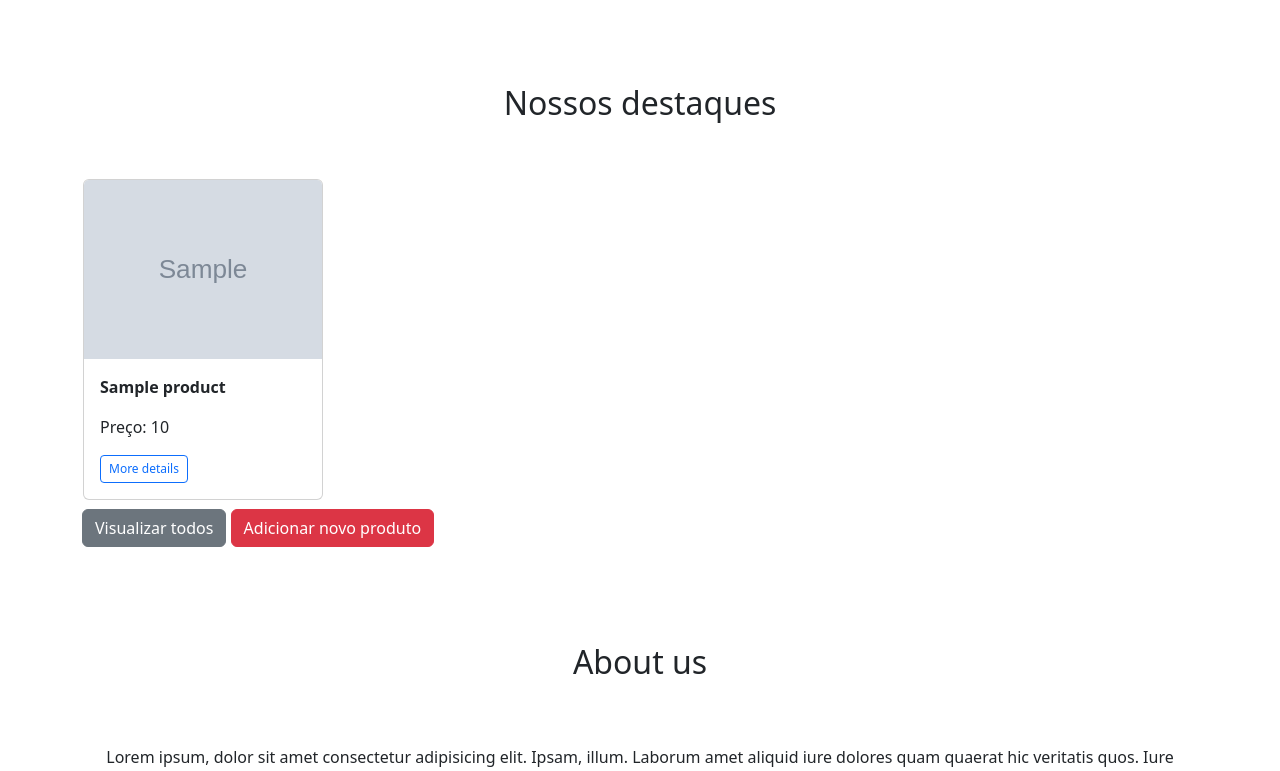
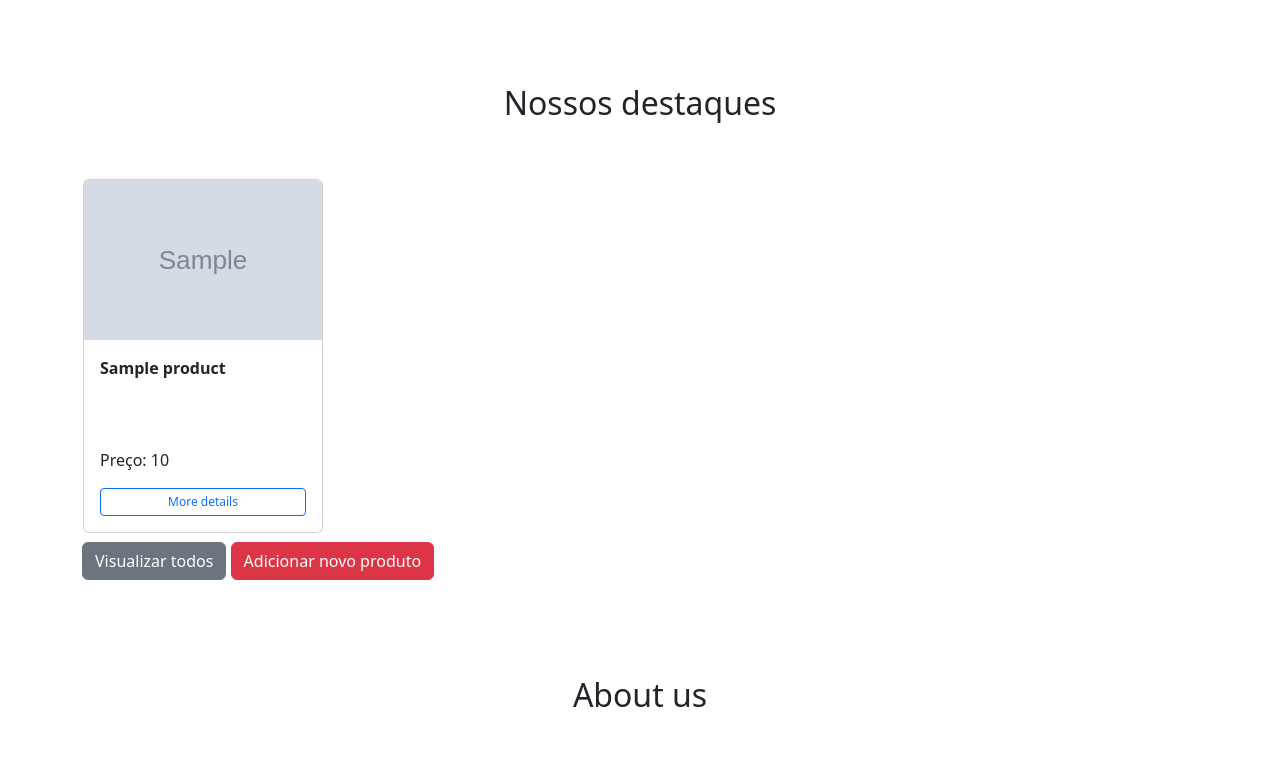
Before and after one commit to J0AOLucas/MongoDB, a Flask app: page / in a window 1280 px wide. Shown: the part 1408-2179 px from the top of the page. Run offline with Flask 3, Linux system fonts and the light colour scheme; grey boxes marked "Sample" are stand-in pictures; a database or web service that is not in the repository returns one stand-in record (values such as "Sample title"); lists and menus that the app fills with data are empty.

Commit message:
rolagem itens home

```diff
--- a/main.py
+++ b/main.py
@@ -13,7 +13,7 @@ collection = db['products']
 
 @app.route("/", methods=['GET'])
 def home():
-    documentos = collection.find().limit(4)
+    documentos = collection.find().limit(8)
     return render_template("home.html", documentos=documentos)
 
 
@@ -22,7 +22,7 @@ def produtos():
     if request.method == 'POST':
         opcao_ordenacao = request.form.get('ordenacao')
 
-        filtro = {'Price': {'$ne': ''}}  # Adicione o campo que deseja filtrar
+        filtro = {'Price': {'$ne': ''}}
 
         if opcao_ordenacao == "Ordenar pelo nome":
             documentos = collection.find(filtro).sort('Name').limit(90)
--- a/static/style.css
+++ b/static/style.css
@@ -11,3 +11,35 @@
     height: 60px; /* Altura do seu rodapé */
     background-color: #f5f5f5;
 }
+
+.horizontal-scroll-container {
+    overflow-x: auto;
+    white-space: nowrap;
+}
+
+.card.custom-card {
+    width: 15rem;
+}
+
+.card.custom-card .card-img-top {
+    height: 10rem;
+    object-fit: cover;
+}
+
+.card.custom-card .card-body {
+    height: 12rem; /* altura fixa para o card-body */
+}
+
+.card.custom-card .card-text {
+    overflow: hidden;
+    text-overflow: ellipsis;
+    display: -webkit-box;
+    -webkit-box-orient: vertical;
+    -webkit-line-clamp: 2; /* Defina como 2 para mostrar até 2 linhas */
+    max-height: calc(1.5em * 2); /* altura máxima para 2 linhas */
+    line-height: 1.5em;
+}
+
+.card.custom-card .text-body {
+    margin-top: auto; /* empurra o restante do conteúdo do card-body para baixo */
+}
--- a/templates/details.html
+++ b/templates/details.html
@@ -5,6 +5,8 @@
     <meta name="viewport" content="width=device-width, initial-scale=1">
     <title>Monte Carlos Acessórios</title>
     <link href="https://cdn.jsdelivr.net/npm/bootstrap@5.3.0/dist/css/bootstrap.min.css" rel="stylesheet" integrity="sha384-9ndCyUaIbzAi2FUVXJi0CjmCapSmO7SnpJef0486qhLnuZ2cdeRhO02iuK6FUUVM" crossorigin="anonymous">
+    <link rel="stylesheet" href="{{ url_for('static', filename='style.css') }}">
+
   </head>
   <body>
 
--- a/templates/home.html
+++ b/templates/home.html
@@ -5,6 +5,7 @@
     <meta name="viewport" content="width=device-width, initial-scale=1">
     <title>Monte Carlos Acessórios</title>
     <link href="https://cdn.jsdelivr.net/npm/bootstrap@5.3.0/dist/css/bootstrap.min.css" rel="stylesheet" integrity="sha384-9ndCyUaIbzAi2FUVXJi0CjmCapSmO7SnpJef0486qhLnuZ2cdeRhO02iuK6FUUVM" crossorigin="anonymous">
+    <link rel="stylesheet" href="{{ url_for('static', filename='style.css') }}">
   </head>
   <body>
 
@@ -73,15 +74,15 @@
           <table class="table-borderless mb-2 p-3">
             <tr>
               <th>
-
                 <!-- card  -->
                 <div class="row">
                   <div class="col">
+                    <div class="horizontal-scroll-container">
                     {% for documento in documentos %}
-                      <div class="card" style="width: 15rem; display: inline-block;">
+                    <div class="card custom-card" style="display: inline-block;">
                       <img src="{{ documento.Image }}" class="card-img-top" alt="...">
-                          <div class="card-body">
-                              <p class="card-text" >{{ documento.Name }}</p>
+                      <div class="card-body d-flex flex-column"> <!-- Adicione 'd-flex flex-column' para alinhar o conteúdo corretamente -->
+                        <p class="card-text">{{ documento.Name }}</p>
                         <p class="text-body" style="font-weight: normal">Preço: {{ documento.Price }}</p>
                         <a href="{{ url_for('produto_details', id = documento._id) }}" class="btn btn-outline-primary btn-sm" style="--bs-btn-padding-y: .25rem; --bs-btn-padding-x: .5rem; --bs-btn-font-size: .75rem;">More details</a>
                       </div>
@@ -89,9 +90,7 @@
                     {% endfor %}
                   </div>
                 </div>
-
-              </th>
-              <th>
+                </div>
               </th>
             </tr>
           </table>
```
Also changed, not shown: templates/produtos.html (+7 -5 lines), images/img02.png (deleted), images/img03.jpg (deleted), images/img04.jpg (deleted), images/img1.webp (deleted), images/relogio_index.png (deleted), 2 other files. Lines whose indentation alone changed are shown as unchanged.
